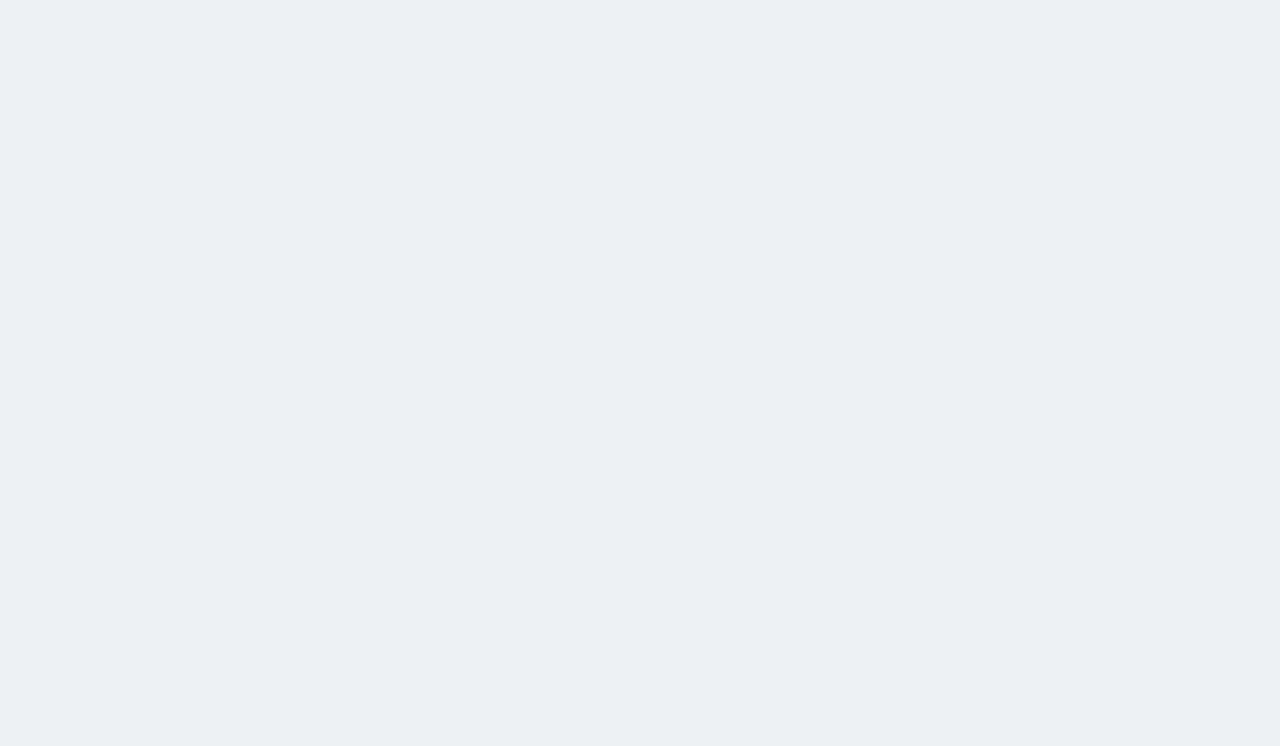
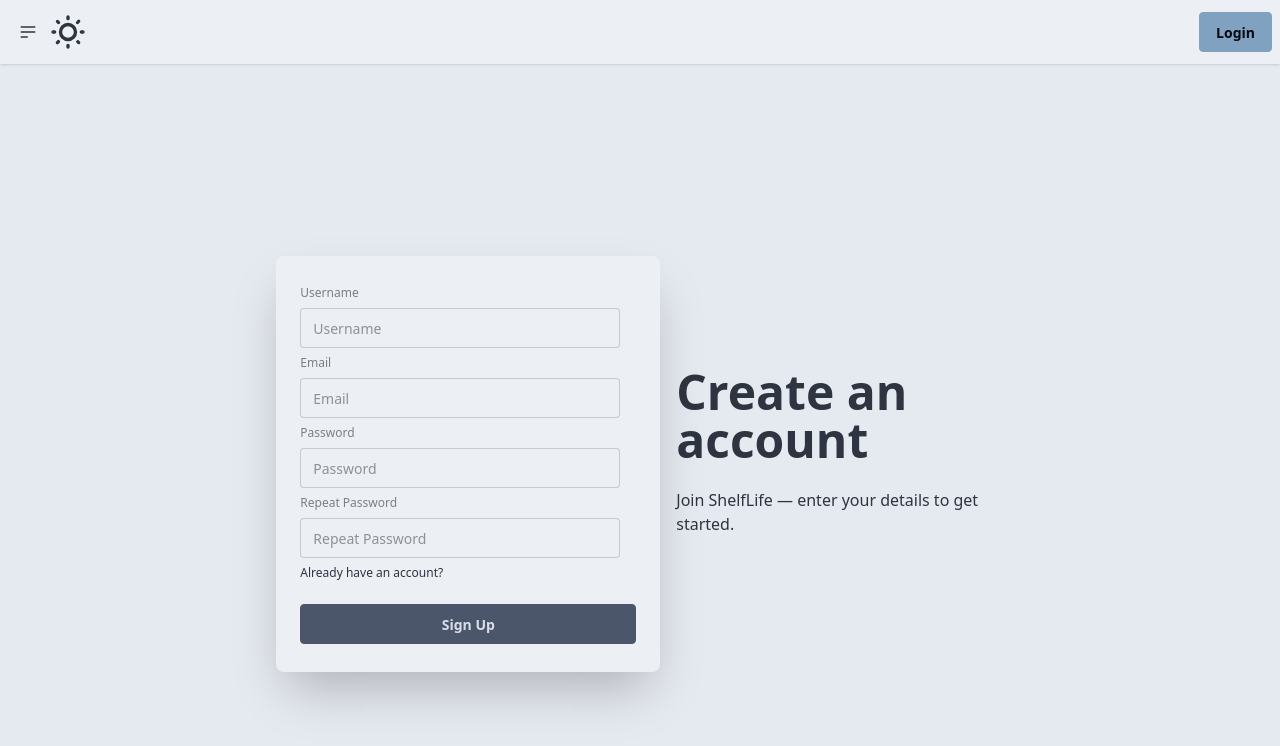
Before and after one commit to Shelflife-Project/Frontend, a React (Vite) app: page /signup in a window 1280 px wide. Before the commit this address had no page. Shown: the top 746 px of the page. Built offline with nearby package versions, Linux system fonts and the light colour scheme.

Commit message:
created SignUp page and autentications for fetches

```diff
--- /dev/null
+++ b/src/Fetch_APIs/autentication.ts
@@ -0,0 +1,28 @@
+const APIurl = 'http://localhost:8080/api/auth';
+
+export async function login(email: string, password: string) {
+    const res = await fetch(`${APIurl}/login`, {
+        method: "POST",
+        headers: { "Content-Type": "application/json" },
+        credentials: "include",
+        body: JSON.stringify({ email, password }),
+    });
+
+    if (!res.ok) {
+        throw new Error("Invalid credentials");
+    }
+}
+
+export async function signup(username: string, email: string, password: string, passwordRepeat: string) {
+    const res = await fetch(`${APIurl}/signup`, {
+        method: "POST",
+        headers: { "Content-Type": "application/json" },
+        credentials: "include",
+        body: JSON.stringify({ username, email, password, passwordRepeat}),
+    });
+
+    if (!res.ok) {
+        const text = await res.text();
+        throw new Error(text || "Signup failed");
+    }
+}
--- a/src/Pages/About.tsx
+++ b/src/Pages/About.tsx
@@ -1,10 +1,10 @@
 
-import LoginNavbar from "../components/LoginNavbar";
+import Navbar from "../components/Navbar";
 
 export default function About() {
     return (
         <div>
-            <LoginNavbar />
+            <Navbar />
 
             <div className="hero min-h-screen bg-base-200">
                 <div className="hero-content text-center">
--- a/src/Pages/Home.tsx
+++ b/src/Pages/Home.tsx
@@ -1,9 +1,9 @@
-import LoginNavbar from "../components/LoginNavbar";
+import Navbar from "../components/Navbar";
 
 export default function Home() {
     return (
         <div>
-            <LoginNavbar />
+            <Navbar />
             <div className="hero min-h-screen bg-base-200">
                 <div className="hero-content text-center">
                     <div className="max-w-md">
--- a/src/Pages/Login.tsx
+++ b/src/Pages/Login.tsx
@@ -1,10 +1,10 @@
 import LoginForm from "../components/LoginForm";
-import LoginNavbar from "../components/LoginNavbar";
+import Navbar from "../components/Navbar";
 
 export default function Login() {
     return (
         <>
-            <LoginNavbar />
+            <Navbar />
             <LoginForm />
         </>
     )
--- /dev/null
+++ b/src/Pages/SignUp.tsx
@@ -0,0 +1,11 @@
+import Navbar from "../components/Navbar"
+import SignUpForm from "../components/SignUpForm"
+
+export default function SignUp() {
+    return (
+        <>
+            <Navbar />
+            <SignUpForm />
+        </>
+    )
+}
--- a/src/components/LoginForm.tsx
+++ b/src/components/LoginForm.tsx
@@ -1,24 +1,43 @@
+import { useNavigate } from "react-router";
+import { login } from "../Fetch_APIs/autentication";
+import { useState } from "react";
+
 export default function LoginForm() {
+    const navigate = useNavigate();
+    const [email, setEmail] = useState("");
+    const [password, setPassword] = useState("");
+    const [error, setError] = useState("");
+
+    async function handleSubmit(e: React.FormEvent) {
+        e.preventDefault();
+        setError("");
+
+        try {
+            await login(email, password);
+            navigate("/dashboard");
+        } catch (err) {
+            setError("Invalid email or password");
+        }
+    }
     return (
         <div className="hero bg-base-200 min-h-screen">
             <div className="hero-content flex-col lg:flex-row-reverse">
                 <div className="text-center lg:text-left">
                     <h1 className="text-5xl font-bold">Login now!</h1>
-                    <p className="py-6">
-                        Provident cupiditate voluptatem et in. Quaerat fugiat ut assumenda excepturi exercitationem
-                        quasi. In deleniti eaque aut repudiandae et a id nisi.
-                    </p>
+                    <p className="py-6">Welcome back! Please enter your details to log in to your account.</p>
                 </div>
                 <div className="card bg-base-100 w-full max-w-sm shrink-0 shadow-2xl">
                     <div className="card-body">
-                        <fieldset className="fieldset">
+                        <form className="fieldset" onSubmit={handleSubmit}>
                             <label className="label">Email</label>
-                            <input type="email" className="input" placeholder="Email" />
+                            <input type="email" className="input" placeholder="Email" value={email} onChange={(e) => setEmail(e.target.value)} />
                             <label className="label">Password</label>
-                            <input type="password" className="input" placeholder="Password" />
+                            <input type="password" className="input" placeholder="Password" value={password} onChange={(e) => setPassword(e.target.value)} />
+                            <div><a className="link link-hover" href="/signup">Don't have an account?</a></div>
                             <div><a className="link link-hover">Forgot password?</a></div>
-                            <button className="btn btn-neutral mt-4">Login</button>
-                        </fieldset>
+                            <button className="btn btn-neutral mt-4" type="submit">Login</button>
+                            {error && <p className="text-red-500 mt-2">{error}</p>}
+                        </form>
                     </div>
                 </div>
             </div>
--- a/src/components/LoginNavbar.tsx
+++ b/src/components/Navbar.tsx
@@ -1,6 +1,6 @@
 import Theme from "./Theme";
 
-export default function LoginNavbar() {
+export default function Navbar() {
     return (
         <div className="navbar bg-base-100 shadow-sm">
             <div className="navbar-start">
--- /dev/null
+++ b/src/components/SignUpForm.tsx
@@ -0,0 +1,66 @@
+import { useNavigate } from "react-router";
+import { useState } from "react";
+import { signup } from "../Fetch_APIs/autentication";
+
+export default function SignUpForm() {
+    const navigate = useNavigate();
+    const [username, setUsername] = useState("");
+    const [email, setEmail] = useState("");
+    const [password, setPassword] = useState("");
+    const [passwordRepeat, setPasswordRepeat] = useState("");
+    const [error, setError] = useState("");
+
+    async function handleSubmit(e: React.FormEvent) {
+        e.preventDefault();
+        setError("");
+
+        if (!username || !email || !password || !passwordRepeat) {
+            setError("Please fill out all fields");
+            return;
+        }
+
+        if (password !== passwordRepeat) {
+            setError("Passwords do not match");
+            return;
+        }
+
+        try {
+            await signup(username, email, password, passwordRepeat);
+            navigate("/login");
+        } catch (err: any) {
+            setError(err?.message || "Signup failed");
+        }
+    }
+
+    return (
+        <div className="hero bg-base-200 min-h-screen">
+            <div className="hero-content flex-col lg:flex-row-reverse">
+                <div className="text-center lg:text-left">
+                    <h1 className="text-5xl font-bold">Create an account</h1>
+                    <p className="py-6">Join ShelfLife — enter your details to get started.</p>
+                </div>
+                <div className="card bg-base-100 w-full max-w-sm shrink-0 shadow-2xl">
+                    <div className="card-body">
+                        <form className="fieldset" onSubmit={handleSubmit}>
+                            <label className="label">Username</label>
+                            <input type="text" className="input" placeholder="Username" value={username} onChange={(e) => setUsername(e.target.value)} />
+
+                            <label className="label">Email</label>
+                            <input type="email" className="input" placeholder="Email" value={email} onChange={(e) => setEmail(e.target.value)} />
+
+                            <label className="label">Password</label>
+                            <input type="password" className="input" placeholder="Password" value={password} onChange={(e) => setPassword(e.target.value)} />
+
+                            <label className="label">Repeat Password</label>
+                            <input type="password" className="input" placeholder="Repeat Password" value={passwordRepeat} onChange={(e) => setPasswordRepeat(e.target.value)} />
+
+                            <div><a className="link link-hover" href="/login">Already have an account?</a></div>
+                            <button className="btn btn-neutral mt-4" type="submit">Sign Up</button>
+                            {error && <p className="text-red-500 mt-2">{error}</p>}
+                        </form>
+                    </div>
+                </div>
+            </div>
+        </div>
+    )
+}
--- a/src/components/Theme.tsx
+++ b/src/components/Theme.tsx
@@ -1,4 +1,4 @@
-import { useState } from "react";
+import { useEffect, useState } from "react";
 
 export default function Theme() {
     const [isChecked, setIsChecked] = useState(() => {
@@ -6,10 +6,18 @@
         return saved ? JSON.parse(saved) : false;
     });
 
+    useEffect(() => {
+        // Apply or remove the dark class on the root element so the theme persists
+        if (isChecked) document.documentElement.classList.add("dark");
+        else document.documentElement.classList.remove("dark");
+    }, [isChecked]);
+
     const handleChange = (e: React.ChangeEvent<HTMLInputElement>) => {
         const value = e.target.checked;
         setIsChecked(value);
         localStorage.setItem("isChecked", JSON.stringify(value));
+        if (value) document.documentElement.classList.add("dark");
+        else document.documentElement.classList.remove("dark");
     };
 
     return (
--- a/src/main.tsx
+++ b/src/main.tsx
@@ -5,6 +5,7 @@
 import Home from './Pages/Home.tsx'
 import Login from './Pages/Login.tsx'
 import About from './Pages/About.tsx'
+import SignUp from './Pages/SignUp.tsx'
 
 createRoot(document.getElementById('root')!).render(
   <BrowserRouter>
@@ -12,6 +13,7 @@
       <Route path='/' element={<Home />} />
       <Route path='/login' element={<Login />} />
       <Route path='/about' element={<About />} />
+      <Route path='/signup' element={<SignUp />} />
     </Routes>
   </BrowserRouter>,
 )
```
